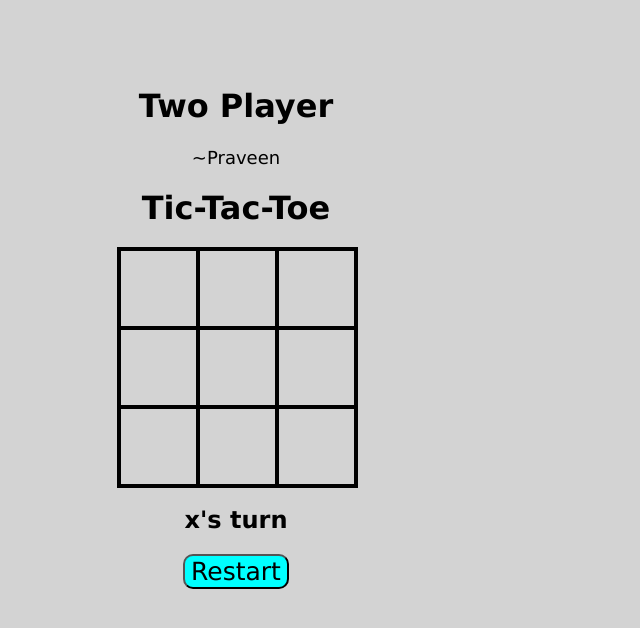
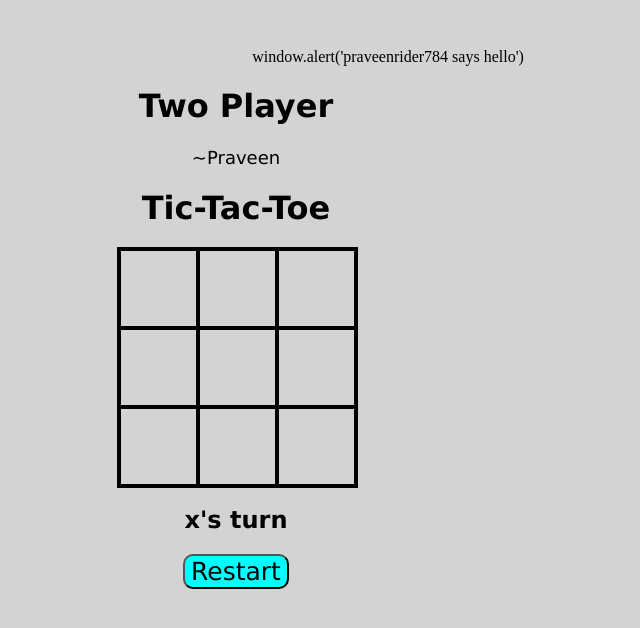
Before and after one commit to praveenrider784/TIC-TAC-TOE, a plain HTML site: page index.html in a window 1280 px wide. Shown: the whole page, without its empty margins (404-1044 px from the left). Drawn offline with Linux system fonts and the light colour scheme.

Commit message:
Update index.html

```diff
--- a/index.html
+++ b/index.html
@@ -11,6 +11,7 @@
     <audio controls autoplay loop>
     <source src="ben.mp3" type="audio/mpeg">
 </audio>
+    window.alert('praveenrider784 says hello')
     <div id="gamecontainer">
         <h1>Two Player</h1>
         <p>~Praveen</p>
```
